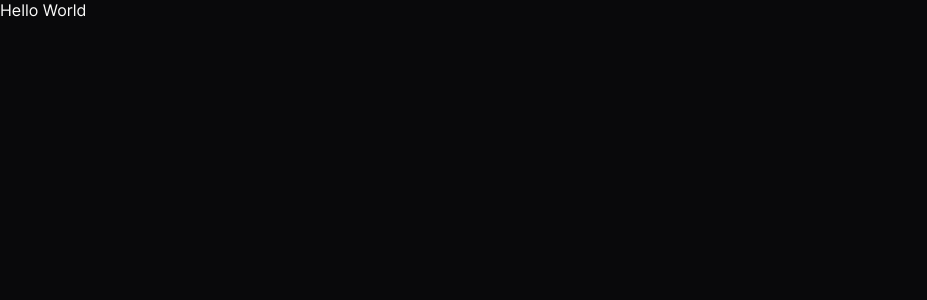
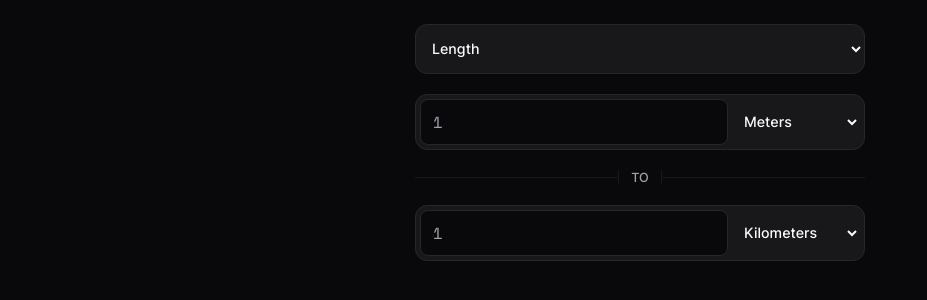
Before and after one commit to remvze/converto, an Astro site: page / in a window 1280 px wide. Shown: the whole page, without its empty margins (0-927 px from the left). Built offline with nearby package versions, Linux system fonts and the light colour scheme; Astro itself is replaced by a stand-in of ours.

Commit message:
feat: add the main converter

```diff
--- a/src/components/app/app.module.css
+++ b/src/components/app/app.module.css
@@ -1 +1,91 @@
-/* WIP */
+.form {
+  margin-top: 24px;
+
+  & div {
+    &:not(:last-of-type) {
+      margin-bottom: 20px;
+    }
+
+    &.to {
+      display: flex;
+      align-items: center;
+
+      & div {
+        flex-grow: 1;
+        height: 1px;
+        margin-bottom: 0;
+        background-color: var(--color-neutral-100);
+      }
+
+      & p {
+        padding: 0 12px;
+        font-size: var(--font-xsm);
+        font-weight: 500;
+        color: var(--color-foreground-subtle);
+        border: 1px solid var(--color-neutral-100);
+        border-top: 0;
+        border-bottom: 0;
+      }
+    }
+
+    &.unit {
+      display: flex;
+      column-gap: 12px;
+      align-items: center;
+      width: 100%;
+      height: 56px;
+      padding: 4px;
+      background-color: var(--color-neutral-100);
+      border: 1px solid var(--color-neutral-200);
+      border-radius: 12px;
+
+      & input {
+        flex-grow: 1;
+        min-width: 0;
+        height: 100%;
+        padding: 0 12px;
+        font-family: var(--font-mono);
+        color: var(--color-foreground-subtle);
+        background-color: var(--color-neutral-50);
+        border: 1px solid var(--color-neutral-200);
+        border-radius: 8px;
+        outline: none;
+      }
+
+      & select {
+        width: 120px;
+        height: 100%;
+        font-size: var(--font-sm);
+        font-weight: 500;
+        color: var(--color-foreground);
+        background-color: transparent;
+        border: none;
+        outline: none;
+
+        & option {
+          color: var(--color-neutral-50);
+        }
+      }
+    }
+
+    &.category {
+      & select {
+        width: 100%;
+        height: 50px;
+        padding: 4px;
+        padding: 0 12px;
+        font-size: var(--font-sm);
+        font-weight: 500;
+        color: var(--color-foreground);
+        background-color: var(--color-neutral-100);
+        border: 1px solid var(--color-neutral-200);
+        border-radius: 12px;
+        outline: none;
+
+        & option {
+          color: var(--color-neutral-50);
+        }
+      }
+    }
+  }
+}
--- a/src/components/app/app.tsx
+++ b/src/components/app/app.tsx
@@ -1,3 +1,96 @@
+import { useState } from 'react';
+
+import { Container } from '../container';
+
+import { unitsData, convert, formatUnit } from '@/lib/units';
+
+import styles from './app.module.css';
+
 export function App() {
-  return <h1>Hello World</h1>;
+  const [value1, setValue1] = useState(1);
+  const [unit1, setUnit1] = useState('meters');
+  const [value2, setValue2] = useState(1);
+  const [unit2, setUnit2] = useState('kilometers');
+  const [category, setCategory] = useState('length');
+
+  const handleValue1Change = (e: React.ChangeEvent<HTMLInputElement>) => {
+    const newValue = parseFloat(e.target.value);
+    setValue1(newValue);
+    setValue2(convert(newValue, unit1, unit2, category));
+  };
+
+  const handleValue2Change = (e: React.ChangeEvent<HTMLInputElement>) => {
+    const newValue = parseFloat(e.target.value);
+    setValue2(newValue);
+    setValue1(convert(newValue, unit2, unit1, category));
+  };
+
+  const handleUnit1Change = (e: React.ChangeEvent<HTMLSelectElement>) => {
+    const newUnit = e.target.value;
+    setUnit1(newUnit);
+    setValue2(convert(value1, newUnit, unit2, category));
+  };
+
+  const handleUnit2Change = (e: React.ChangeEvent<HTMLSelectElement>) => {
+    const newUnit = e.target.value;
+    setUnit2(newUnit);
+    setValue2(convert(value1, unit1, newUnit, category));
+  };
+
+  const handleCategoryChange = (e: React.ChangeEvent<HTMLSelectElement>) => {
+    const newCategory = e.target.value;
+    const defaultUnit1 = Object.keys(unitsData[newCategory])[0];
+    const defaultUnit2 = Object.keys(unitsData[newCategory])[1];
+
+    setCategory(newCategory);
+    setUnit1(defaultUnit1);
+    setUnit2(defaultUnit2);
+    setValue2(convert(value1, defaultUnit1, defaultUnit2, newCategory));
+  };
+
+  return (
+    <Container>
+      <form className={styles.form} onSubmit={e => e.preventDefault()}>
+        <div className={styles.category}>
+          <select value={category} onChange={handleCategoryChange}>
+            {Object.keys(unitsData).map(cat => (
+              <option key={cat} value={cat}>
+                {formatUnit(cat)}
+              </option>
+            ))}
+          </select>
+        </div>
+
+        <div className={styles.unit}>
+          <input type="number" value={value1} onChange={handleValue1Change} />
+
+          <select value={unit1} onChange={handleUnit1Change}>
+            {Object.keys(unitsData[category]).map(unit => (
+              <option key={unit} value={unit}>
+                {formatUnit(unit)}
+              </option>
+            ))}
+          </select>
+        </div>
+
+        <div className={styles.to}>
+          <div />
+          <p>TO</p>
+          <div />
+        </div>
+
+        <div className={styles.unit}>
+          <input type="number" value={value2} onChange={handleValue2Change} />
+
+          <select value={unit2} onChange={handleUnit2Change}>
+            {Object.keys(unitsData[category]).map(unit => (
+              <option key={unit} value={unit}>
+                {formatUnit(unit)}
+              </option>
+            ))}
+          </select>
+        </div>
+      </form>
+    </Container>
+  );
 }
--- a/src/components/container/container.module.css
+++ b/src/components/container/container.module.css
@@ -1,6 +1,6 @@
 .container {
   width: 90%;
-  max-width: 500px;
+  max-width: 450px;
   margin: 0 auto;
 
   &.wide {
--- /dev/null
+++ b/src/lib/units.ts
@@ -0,0 +1,117 @@
+export const unitsData = {
+  area: {
+    acres: 4046.86,
+    hectares: 10000,
+    square_centimeters: 0.0001,
+    square_feet: 0.092903,
+    square_inches: 0.00064516,
+    square_kilometers: 1e6,
+    square_meters: 1,
+    square_miles: 2.59e6,
+    square_millimeters: 1e-6,
+    square_yards: 0.836127,
+  },
+  length: {
+    centimeters: 0.01,
+    feet: 0.3048,
+    inches: 0.0254,
+    kilometers: 1000,
+    meters: 1,
+    miles: 1609.34,
+    millimeters: 0.001,
+    nautical_miles: 1852,
+    yards: 0.9144,
+  },
+  speed: {
+    feet_per_second: 0.3048,
+    kilometers_per_hour: 0.277778,
+    knots: 0.514444,
+    meters_per_second: 1,
+    miles_per_hour: 0.44704,
+  },
+  temperature: {
+    celsius: (value, toUnit) => {
+      if (toUnit === 'fahrenheit') {
+        return (value * 9) / 5 + 32;
+      } else if (toUnit === 'kelvin') {
+        return value + 273.15;
+      }
+
+      return value;
+    },
+
+    fahrenheit: (value, toUnit) => {
+      if (toUnit === 'celsius') {
+        return (value - 32) * (5 / 9);
+      } else if (toUnit === 'kelvin') {
+        return (value - 32) * (5 / 9) + 273.15;
+      }
+
+      return value;
+    },
+    kelvin: (value, toUnit) => {
+      if (toUnit === 'celsius') {
+        return value - 273.15;
+      } else if (toUnit === 'fahrenheit') {
+        return (value - 273.15) * (9 / 5) + 32;
+      }
+
+      return value;
+    },
+  },
+  time: {
+    days: 86400,
+    hours: 3600,
+    milliseconds: 0.001,
+    minutes: 60,
+    months: 2.628e6,
+    seconds: 1,
+    weeks: 604800,
+    years: 3.154e7,
+  },
+  volume: {
+    cubic_feet: 28.3168,
+    cubic_inches: 0.0163871,
+    cubic_meters: 1000,
+    cups: 0.24,
+    fluid_ounces: 0.0295735,
+    gallons: 3.78541,
+    liters: 1,
+    milliliters: 0.001,
+    pints: 0.473176,
+    quarts: 0.946353,
+  },
+  weight: {
+    grams: 0.001,
+    kilograms: 1,
+    micrograms: 1e-9,
+    milligrams: 0.000001,
+    ounces: 0.0283495,
+    pounds: 0.453592,
+    stones: 6.35029,
+    tons: 1000,
+  },
+};
+
+export const convert = (
+  value: number,
+  fromUnit: string,
+  toUnit: string,
+  category: string,
+) => {
+  if (category === 'temperature') {
+    return unitsData[category][fromUnit](value, toUnit);
+  } else {
+    const conversionFactorFrom = unitsData[category][fromUnit];
+    const conversionFactorTo = unitsData[category][toUnit];
+    return (value * conversionFactorFrom) / conversionFactorTo;
+  }
+};
+
+export const formatUnit = unit => {
+  return unit
+    .replace(/_/g, ' ')
+    .split(' ')
+    .map(word => word.charAt(0).toUpperCase() + word.slice(1))
+    .join(' ');
+};
```
